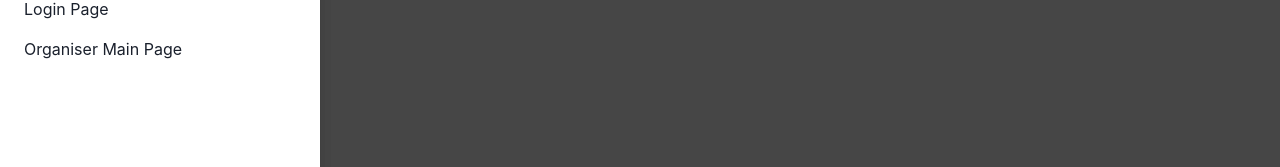
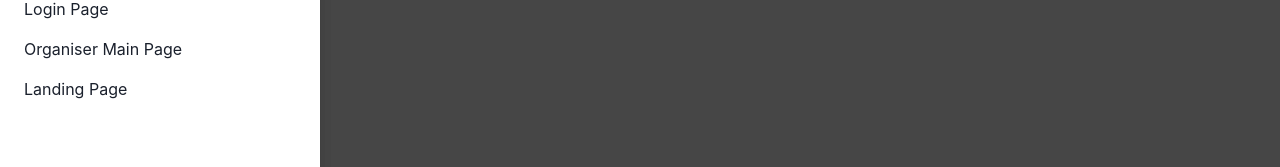
Before and after one commit to wlim0053/SEMS_2023, a React (Vite) app in the folder frontend/: page / in a window 1280 px wide. Both pictures are taken after a click on the icon 32 px from the left and 30 px from the top of the page. Shown: the part 273-440 px from the top of the page. Built offline with nearby package versions, Linux system fonts and the light colour scheme.

Commit message:
Added routing to landing page

```diff
--- a/frontend/src/components/shared/Navbar.tsx
+++ b/frontend/src/components/shared/Navbar.tsx
@@ -35,6 +35,7 @@ import EventDetailsDashboard from "../../pages/Organiser/EventDetailsDashboard";
 import EventApproval from "../../pages/Admin/EventApproval";
 import LoginPage from "../LoginPage";
 import RegisterPage from "../RegisterPage";
+import NewLandingPage from "../NewLandingPage";
 
 const Navbar = () => {
   const { isOpen, onOpen, onClose } = useDisclosure();
@@ -96,6 +97,7 @@ const Navbar = () => {
               <Link to="/EventHome">Event Home</Link>
               <Link to="/LoginPage">Login Page</Link>
               <Link to="/HistoryPage">History Page</Link>
+              <Link to="/NewLandingPage">Landing Page</Link>
             </VStack>
           </DrawerBody>
           <DrawerFooter>Hello3</DrawerFooter>
@@ -120,6 +122,7 @@ const Navbar = () => {
               <Link to="/EventHome">Event Home</Link>
               <Link to="/LoginPage">Login Page</Link>
               <Link to="/OrganiserMainPage">Organiser Main Page</Link>
+              <Link to="/NewLandingPage">Landing Page</Link>
             </VStack>
           </DrawerBody>
         </DrawerContent>
@@ -139,6 +142,7 @@ const Navbar = () => {
         <Route path="/OrganiserMainPage" element={<OrganiserMainPage />} />
         <Route path="/CreateEventPage" element={<CreateEventPage />} />
         <Route path="/EditEventPage" element={<EditEventPage />} />
+        <Route path="/NewLandingPage" element={<NewLandingPage />} />
         <Route
           path="/EventDetailsDashboard"
           element={<EventDetailsDashboard />}
```
